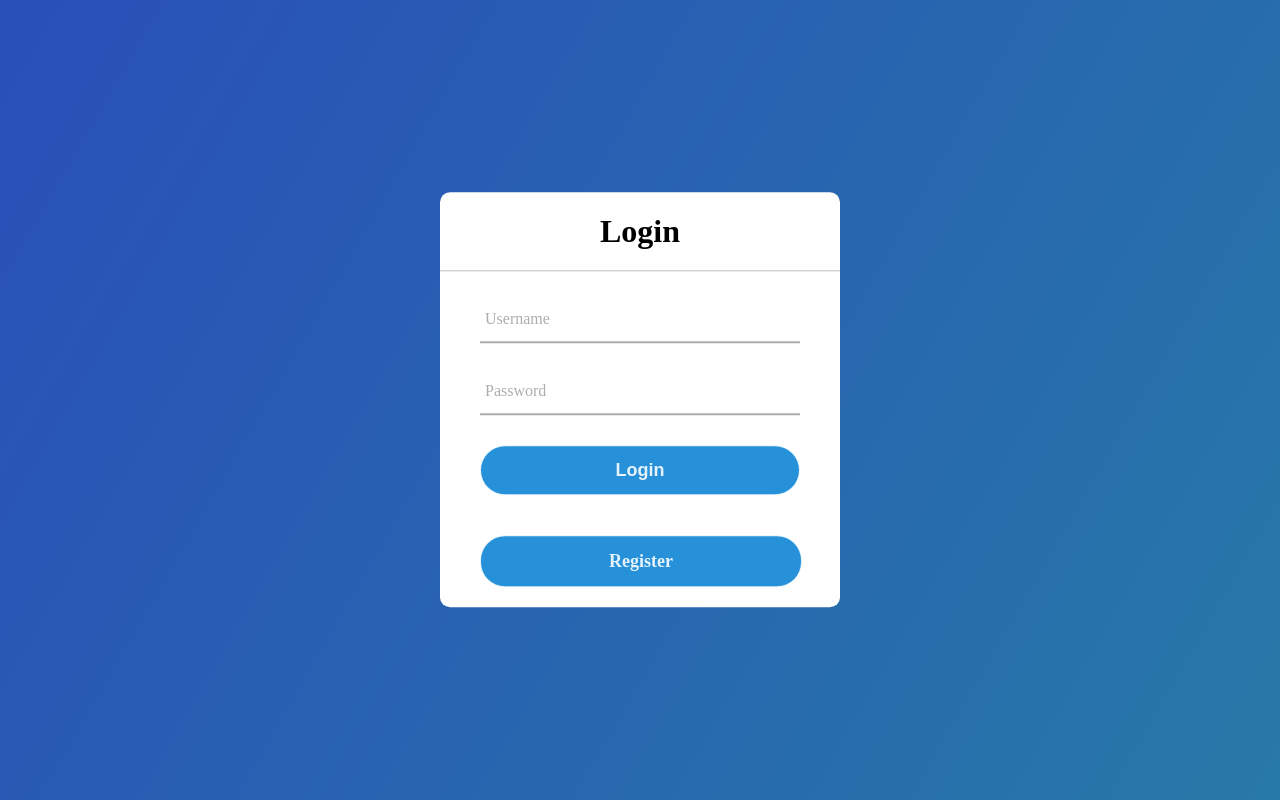
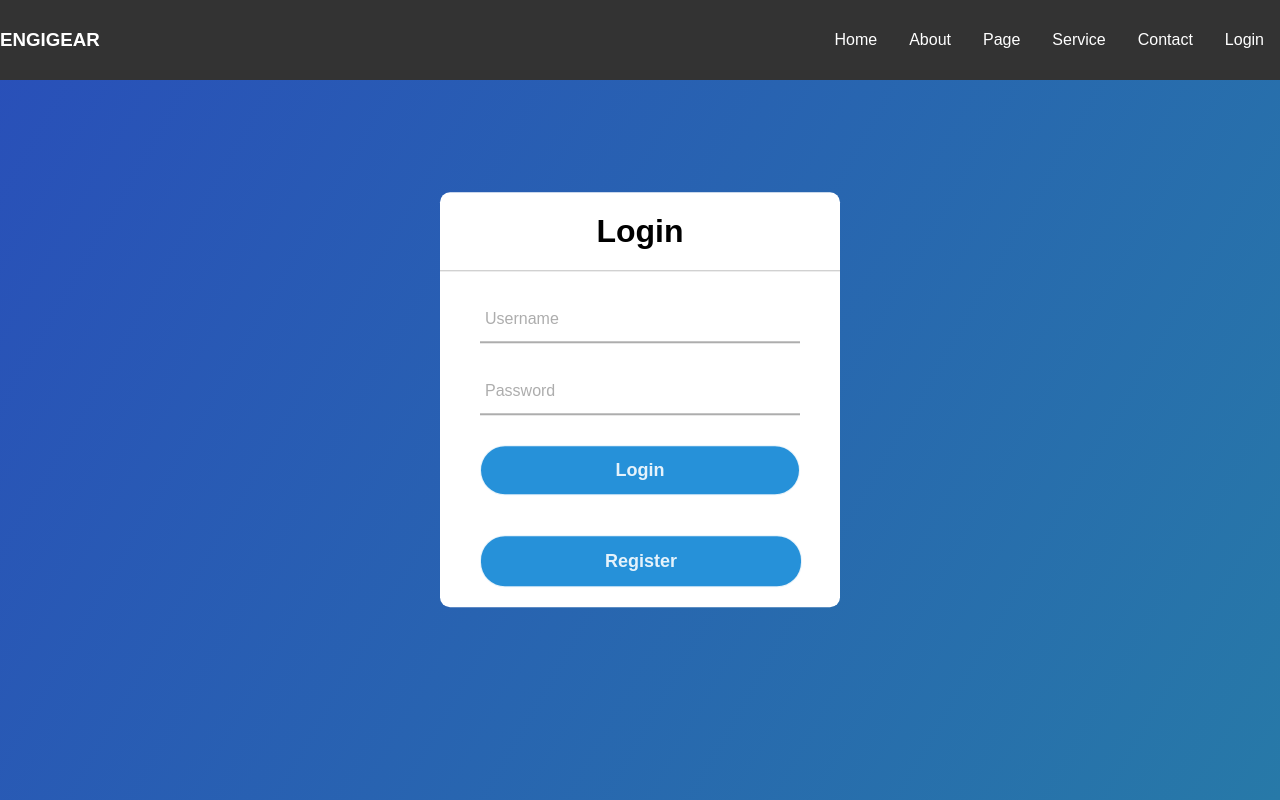
Before and after one commit to apolloS125/web_flask, a Flask app: page /login in a window 1280 px wide. Run offline with Flask 3, Linux system fonts and the light colour scheme.

Commit message:
add navbar for login and register page

```diff
--- a/static/style.css
+++ b/static/style.css
@@ -1,12 +1,49 @@
-body{
+body {
     margin: 0;
     padding: 0;
     font-family: montserrat;
-    background: linear-gradient(120deg,#294fb9, #2779a8);
+    background: linear-gradient(120deg, #294fb9, #2779a8);
     height: 100vh;
     overflow: hidden;
+    font-family: 'Montserrat', sans-serif;
 }
-.center{
+
+/* navbar */
+nav {
+    background-color: #333;
+    color: #fff;
+
+}
+
+.nav-con {
+    display: flex;
+    justify-content: space-between;
+    height: 80px;
+    align-items: center;
+}
+
+ul.menu {
+    display: flex;
+    list-style: none;
+}
+
+ul.menu li {
+    margin: 0 1rem;
+}
+
+ul.menu li a {
+    color: #fff;
+    text-decoration: none;
+    font-size: 12pt;
+}
+
+ul.menu li a:hover {
+    color: yellow;
+    transition: .5s;
+}
+
+/* banner */
+.center {
     position: absolute;
     top: 50%;
     left: 50%;
@@ -15,16 +52,18 @@ body{
     background: white;
     border-radius: 10px;
 }
-.center h1{
+
+.center h1 {
     text-align: center;
     padding: 0 0 20px 0;
     border-bottom: 1px solid silver
+}
 
-}
-.center form{
+.center form {
     padding: 0 40px;
     box-sizing: border-box;
 }
+
 .center a.register-btn {
     display: block;
     width: 100%;
@@ -40,7 +79,8 @@ body{
     margin: 20px 0;
     text-align: center;
     line-height: 50px;
-    text-decoration: none; /* Remove underline from link */
+    text-decoration: none;
+    /* Remove underline from link */
 }
 
 .center a.register-btn:hover {
@@ -48,12 +88,14 @@ body{
     border-color: #1e8acefb;
     transition: 0.5s;
 }
-form .txt_field{
+
+form .txt_field {
     position: relative;
     border-bottom: 2px solid #adadad;
     margin: 30px 0;
 }
-.txt_field input{
+
+.txt_field input {
     width: 100%;
     padding: 0 5px;
     height: 40px;
@@ -62,7 +104,8 @@ form .txt_field{
     background: none;
     outline: none;
 }
-.txt_field label{
+
+.txt_field label {
     position: absolute;
     top: 50%;
     left: 5px;
@@ -73,7 +116,8 @@ form .txt_field{
     transition: .5s;
 
 }
-.txt_field span::before{
+
+.txt_field span::before {
     content: '';
     position: absolute;
     top: 40px;
@@ -83,16 +127,19 @@ form .txt_field{
     background: #2691d9;
     transition: .5s;
 }
-.txt_field input:focus ~ label,
-.txt_field input:valid ~ label{
+
+.txt_field input:focus~label,
+.txt_field input:valid~label {
     top: -5px;
     color: #2691d9;
 }
-.txt_field input:focus ~ span::before,
-.txt_field input:valid ~ span::before{
+
+.txt_field input:focus~span::before,
+.txt_field input:valid~span::before {
     width: 100%;
 }
-input[type="submit"]{
+
+input[type="submit"] {
     width: 100%;
     height: 50px;
     border: 1px solid;
@@ -105,10 +152,12 @@ input[type="submit"]{
     outline: none;
     margin: 0px 0 20px;
 }
-input[type="submit"]:hover{
-    border-color:#2691d9 ;
+
+input[type="submit"]:hover {
+    border-color: #2691d9;
     transition: .5s;
 }
+
 .hstack {
     display: flex;
     flex-direction: row;
--- a/static/style2.css
+++ b/static/style2.css
@@ -3,7 +3,7 @@
     margin: 0;
     padding: 0;
     box-sizing: border-box;
-    font-family: monospace;
+    font-family: 'Montserrat', sans-serif;
 
 }
 .container{
--- a/templates/Login.html
+++ b/templates/Login.html
@@ -8,6 +8,23 @@
     <link rel="stylesheet" href="{{ url_for('static', filename='style.css') }}">
 </head>
 <body>
+    <nav>
+		<div class="container">
+			<div class="nav-con">
+				<div class="logo">
+					<h3>ENGIGEAR</h3>
+				</div>
+				<ul class="menu">
+					<li><a href="#">Home</a></li>
+					<li><a href="#">About</a></li>
+					<li><a href="https://www.facebook.com/profile.php?id=100076391032639">Page</a></li>
+					<li><a href="#">Service</a></li>
+					<li><a href="#">Contact</a></li>
+					<li><a href="{{ url_for('login') }}">Login</a></li>
+				</ul>
+			</div>
+		</div>
+	</nav>
     <div class="center">
         <h1>Login</h1>
         <form method="post">
```
Also changed, not shown: static/style3.css (+33 -0 lines), templates/register.html (+17 -0 lines).
